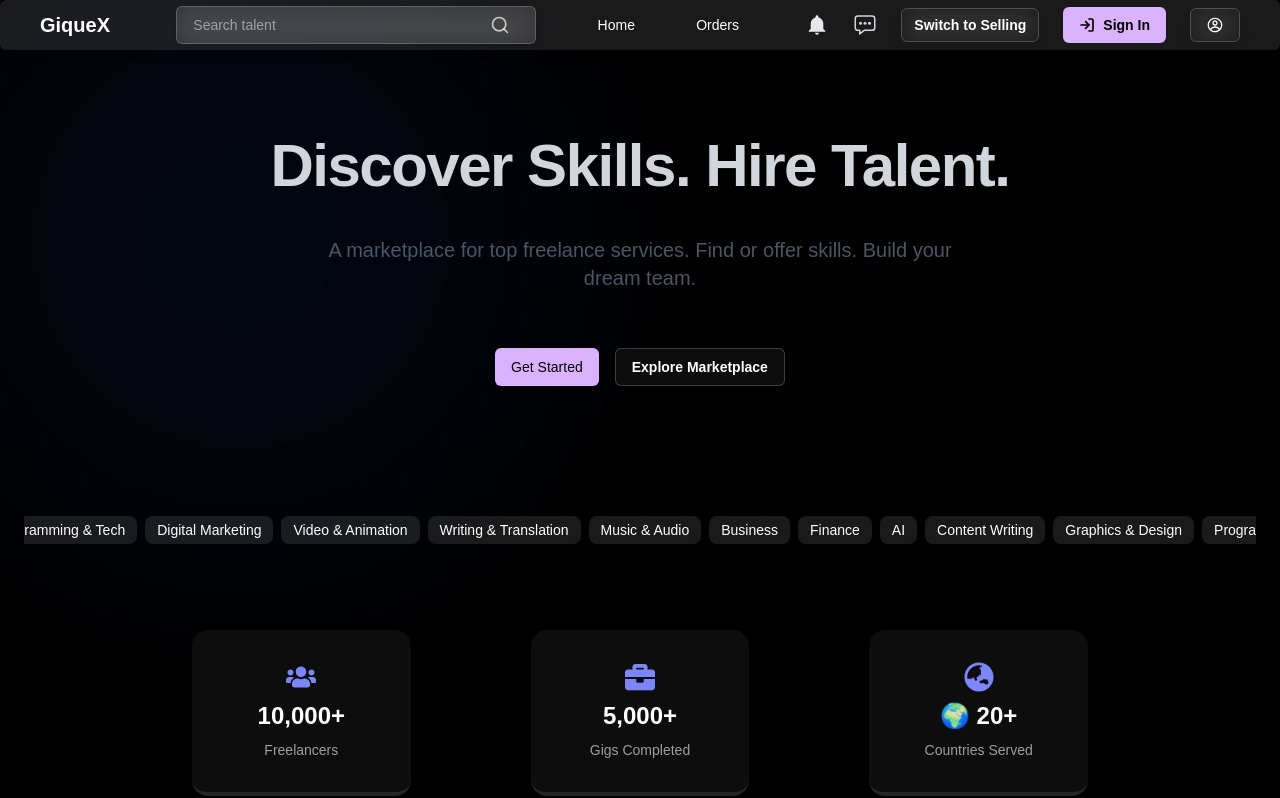
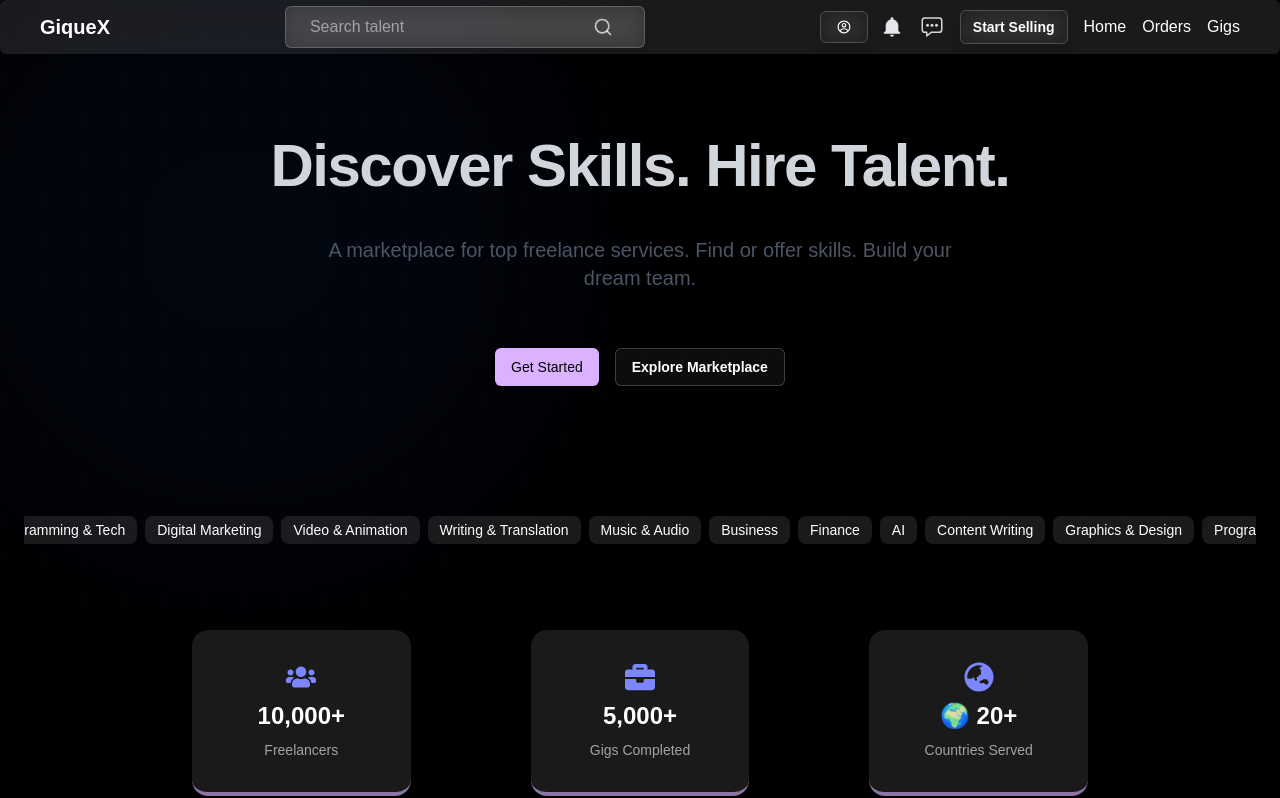
Before and after one commit to Sukhwinder-i0/GiqueX, a Next.js app in the folder client/: page / in a window 1280 px wide. Shown: the top 798 px of the page. Built offline with nearby package versions, Linux system fonts and the light colour scheme.

Commit message:
responsive

```diff
--- a/client/src/components/Navbar.tsx
+++ b/client/src/components/Navbar.tsx
@@ -1,81 +1,118 @@
-'use client';
+"use client";
 
-import Link from 'next/link';
-import { useState } from 'react';
-import { LogIn } from 'lucide-react';
-import { Button } from './ui/Button';
-import SearchBar from './ui/SearchBar';
-import { IoChatboxEllipsesOutline } from 'react-icons/io5';
-import { IoMdNotifications } from 'react-icons/io';
-import { CgProfile } from 'react-icons/cg';
+import Link from "next/link";
+import { useState } from "react";
+import { LogIn } from "lucide-react";
+import { Button } from "./ui/Button";
+import SearchBar from "./ui/SearchBar";
+import { IoChatboxEllipsesOutline } from "react-icons/io5";
+import { IoMdNotifications } from "react-icons/io";
+import { CgProfile } from "react-icons/cg";
+import { HiMenu } from "react-icons/hi";
 
 export default function Navbar() {
+  const [isSignin, setIsSignin] = useState(true);
   const [isOpen, setIsOpen] = useState(false);
 
   return (
     <>
-      <div className="w-full fixed mx-auto px-10 py-1.5 flex justify-between items-center backdrop-blur-md bg-white/10 border-white/50 shadow-md rounded-md z-50">
-
+      <div className="w-full fixed mx-auto px-4 md:px-10 py-1.5 flex justify-between items-center backdrop-blur-md bg-white/10 border-white/50 shadow-md rounded-md z-50">
         <Link href="/" className="text-xl font-bold text-white">
           GiqueX
         </Link>
 
+        <div className="flex-1 flex justify-center">
+          <SearchBar
+            className="w-30 sm:w-60 md:w-90 px-2"
+            placeholder="Search talent"
+          />
+        </div>
 
+        <div className="flex items-center gap-3">
+          {isSignin ? (
+            <Button
+              variant="primary"
+              size="md"
+              startIcon={<CgProfile />}
+              className="font-bold rounded-full border"
+            />
+          ) : (
+            <Button
+              text="Sign In"
+              variant="secondary"
+              size="md"
+              startIcon={<LogIn size={16} strokeWidth={2.5} />}
+              className="font-bold"
+            />
+          )}
 
-        <nav className="hidden md:flex items-center justify-around gap-6 text-white text-sm font-medium w-[50%] ">
+          <button
+            className="md:hidden text-white text-3xl p-2 rounded focus:outline-none"
+            onClick={() => setIsOpen(!isOpen)}
+            aria-label="Open menu"
+          >
+            <HiMenu />
+          </button>
 
-
-          <SearchBar className='w-90' placeholder='Search talent' />
-          <Link href="/">Home</Link>
-          <Link href="/orders">Orders</Link>
-          {/* <Link href="/login" className="px-4 py-1 rounded-full border border-white/30 hover:bg-white/10 transition">
-            Login
-          </Link> */}
-        </nav>
-
-        <div className='flex gap-6 justify-center items-center'>
-
-       <IoMdNotifications className='font-bold text-2xl text-gray-200 cursor-pointer' />
-
-      <IoChatboxEllipsesOutline
-      className='font-bold text-2xl text-gray-300 cursor-pointer'/>
-
-        <Button
-          variant='primary'
-          text='Switch to Selling'
-          size='sm'
-        />
-
-        <Button
-          text='Sign In'
-          variant='secondary'
-          size='md'
-          startIcon={<LogIn size={16} strokeWidth={2.5} />}
-          className='font-bold'
-        />
-
-        <Button
-        variant='primary'
-          size='md'
-          startIcon={<CgProfile />}
-          className='font-bold rounded-full border'
-        />
-
-
-         </div>
-
-
+          {/* Desktop only: rest of the buttons */}
+          <div className="hidden md:flex gap-4 items-center">
+            <IoMdNotifications className="font-bold text-2xl text-gray-200 cursor-pointer" />
+            <IoChatboxEllipsesOutline className="font-bold text-2xl text-gray-300 cursor-pointer" />
+            <Button variant="primary" text="Start Selling" size="sm" />
+            <Link href="/" className="text-white font-medium">
+              Home
+            </Link>
+            <Link href="/orders" className="text-white font-medium">
+              Orders
+            </Link>
+            <Link href="/gigs" className="text-white font-medium">
+              Gigs
+            </Link>
+          </div>
+        </div>
       </div>
 
+      {/* Hamburger Modal for mobile */}
       {isOpen && (
-        <div className="md:hidden bg-white/10 backdrop-blur-md border-t border-white/20 px-4 pb-4 pt-2 space-y-2 text-white">
-          <Link href="/" onClick={() => setIsOpen(false)}>Home</Link>
-          <Link href="/gigs" onClick={() => setIsOpen(false)}>Gigs</Link>
-          <Link href="/orders" onClick={() => setIsOpen(false)}>Orders</Link>
-          <Link href="/profile" onClick={() => setIsOpen(false)}>Profile</Link>
-          <Link href="/login" className="block px-4 py-2 mt-2 rounded-full border border-white/30 hover:bg-white/10 transition" onClick={() => setIsOpen(false)}>
-            Login
-          </Link>
+        <div className="fixed inset-0 z-50 bg-black/40 flex justify-end md:hidden">
+          <div className="w-64 bg-white/10 backdrop-blur-md h-full p-6 flex flex-col gap-6 border-l border-white/20 shadow-xl">
+            <button
+              className="self-end text-white text-2xl mb-4"
+              onClick={() => setIsOpen(false)}
+              aria-label="Close menu"
+            >
+              ×
+            </button>
+            <IoMdNotifications className="font-bold text-2xl text-gray-200 cursor-pointer" />
+            <IoChatboxEllipsesOutline className="font-bold text-2xl text-gray-300 cursor-pointer" />
+            <Button
+              variant="primary"
+              text="Start Selling"
+              size="sm"
+              className="w-full"
+            />
+            <Link
+              href="/"
+              onClick={() => setIsOpen(false)}
+              className="text-white font-medium"
+            >
+              Home
+            </Link>
+            <Link
+              href="/orders"
+              onClick={() => setIsOpen(false)}
+              className="text-white font-medium"
+            >
+              Orders
+            </Link>
+            <Link
+              href="/gigs"
+              onClick={() => setIsOpen(false)}
+              className="text-white font-medium"
+            >
+              Gigs
+            </Link>
+          </div>
         </div>
       )}
     </>
--- a/client/src/components/Stats.tsx
+++ b/client/src/components/Stats.tsx
@@ -37,7 +37,7 @@ const Stats = () => {
     <section className="w-full py-4 mb-20 px-6 flex flex-col items-center justify-center ">
       <div className="md:grid grid grid-col grid-cols-1 md:grid-cols-3 gap-10 md:gap-30 text-white max-w-4xl w-full text-center">
         {stats.map((stat, i) => (
-          <div key={i} className="flex rounded-2xl p-8 flex-col items-center gap-2 bg-white/5 backdrop-blur-md border-b-4 border-white/10">
+          <div key={i} className="flex rounded-2xl p-8 flex-col items-center gap-2 bg-white/10 backdrop-blur-md border-b-4 border-purple-300/60">
             <div className="text-3xl text-indigo-400">{stat.icon}</div>
             <div className="text-2xl font-bold">
               {stat.label === 'Countries Served'
--- a/client/src/components/ui/Button.tsx
+++ b/client/src/components/ui/Button.tsx
@@ -17,8 +17,8 @@ interface ButtonProps {
 const baseStyle = "inline-flex items-center justify-center gap-2 rounded-md cursor-pointer transition-all";
 
 const variantStyles: Record<Variants, string> = {
-  primary: 'font-bold text-white hover:text-gray-300 border backdrop-blur-md shadow-lg border-white/20 hover:bg-white/20 transition duration-300',
-  secondary: "bg-purple-300 hover:bg-purple-300 shadow hover:shadow-md hover:shadow-gray-500 rounded-md text-sm",
+  primary: 'font-bold text-xs md:text-sm text-white hover:text-gray-300 border backdrop-blur-md shadow-lg border-white/20 hover:bg-white/20 transition duration-300',
+  secondary: "bg-purple-300 text-xs md:text-sm hover:bg-purple-300 shadow hover:shadow-md hover:shadow-gray-500 rounded-md text-sm",
   google: "w-full font-bold text-sm border border-white/20 bg-white/5 hover:bg-white/10 rounded-lg",
   login: "w-full text-sm mt-6 bg-blue-600 hover:bg-blue-700 rounded-lg text-white font-semibold",
 };
```
